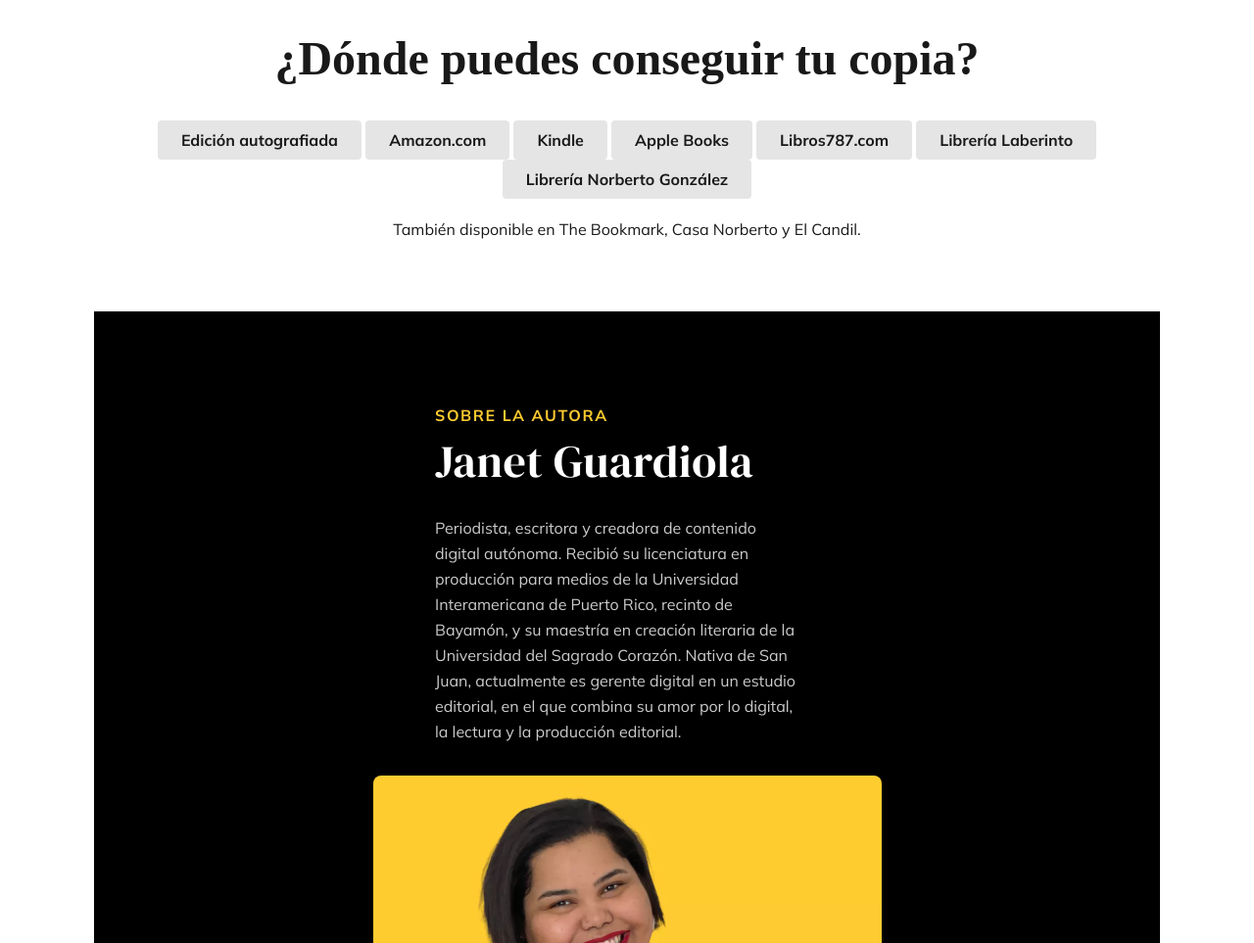
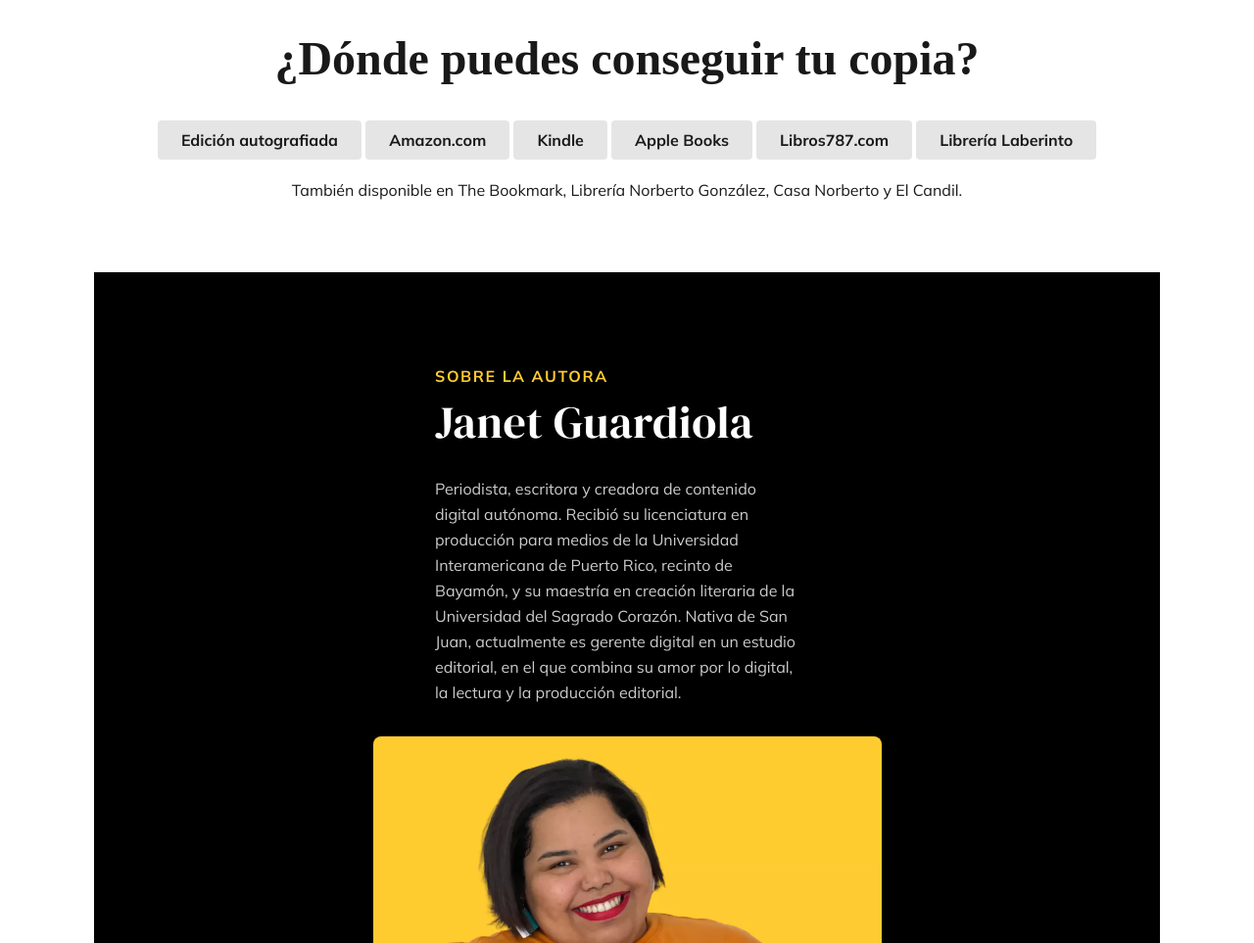
Before and after one commit to rgjanet/libros, a website built with Parcel: page index.html in a window 1280 px wide. Shown: the part 1600-2563 px from the top of the page at 98% size. Built offline with nearby package versions, Linux system fonts and the light colour scheme; a web font is replaced by a local one.

Commit message:
Update index.html

```diff
--- a/index.html
+++ b/index.html
@@ -237,8 +237,8 @@
               <span class="home-text06">
                 <span>
                   <span>
-                    <p><a href="https://jguardiolaescribe.myshopify.com/cart/42537536553184:1?channel=buy_button" class="button-secondary button button-md">Edición autografiada</a> <a href="https://www.amazon.com/dp/B09TYM5M4Q" class="button-secondary button button-md">Amazon.com</a> <a href="https://www.amazon.com/dp/B09TWVK9T6" class="button-secondary button button-md">Kindle</a> <a href="https://books.apple.com/us/book/falsaria/id1614466713" class="button-secondary button button-md">Apple Books</a> <a href="https://libros787.com/products/falsaria" class="button-secondary button button-md">Libros787.com</a> <a href="https://librerialaberintopr.com/products/falsaria-janet-guardiola" class="button-secondary button button-md">Librería Laberinto</a> <br><a href="https://www.libreriang.com/index.php?route=product/product&product_id=82717&search=falsaria" class="button-secondary button button-md">Librería Norberto González</a></p>
-<br><p>También disponible en The Bookmark, Casa Norberto y El Candil.</p><br>
+                    <p><a href="https://jguardiolaescribe.myshopify.com/cart/42537536553184:1?channel=buy_button" class="button-secondary button button-md">Edición autografiada</a> <a href="https://www.amazon.com/dp/B09TYM5M4Q" class="button-secondary button button-md">Amazon.com</a> <a href="https://www.amazon.com/dp/B09TWVK9T6" class="button-secondary button button-md">Kindle</a> <a href="https://books.apple.com/us/book/falsaria/id1614466713" class="button-secondary button button-md">Apple Books</a> <a href="https://libros787.com/products/falsaria" class="button-secondary button button-md">Libros787.com</a> <a href="https://librerialaberintopr.com/products/falsaria-janet-guardiola" class="button-secondary button button-md">Librería Laberinto</a></p>
+<br><p>También disponible en The Bookmark, Librería Norberto González, Casa Norberto y El Candil.</p><br>
                   </span>
                 </span>
               </span>
```
